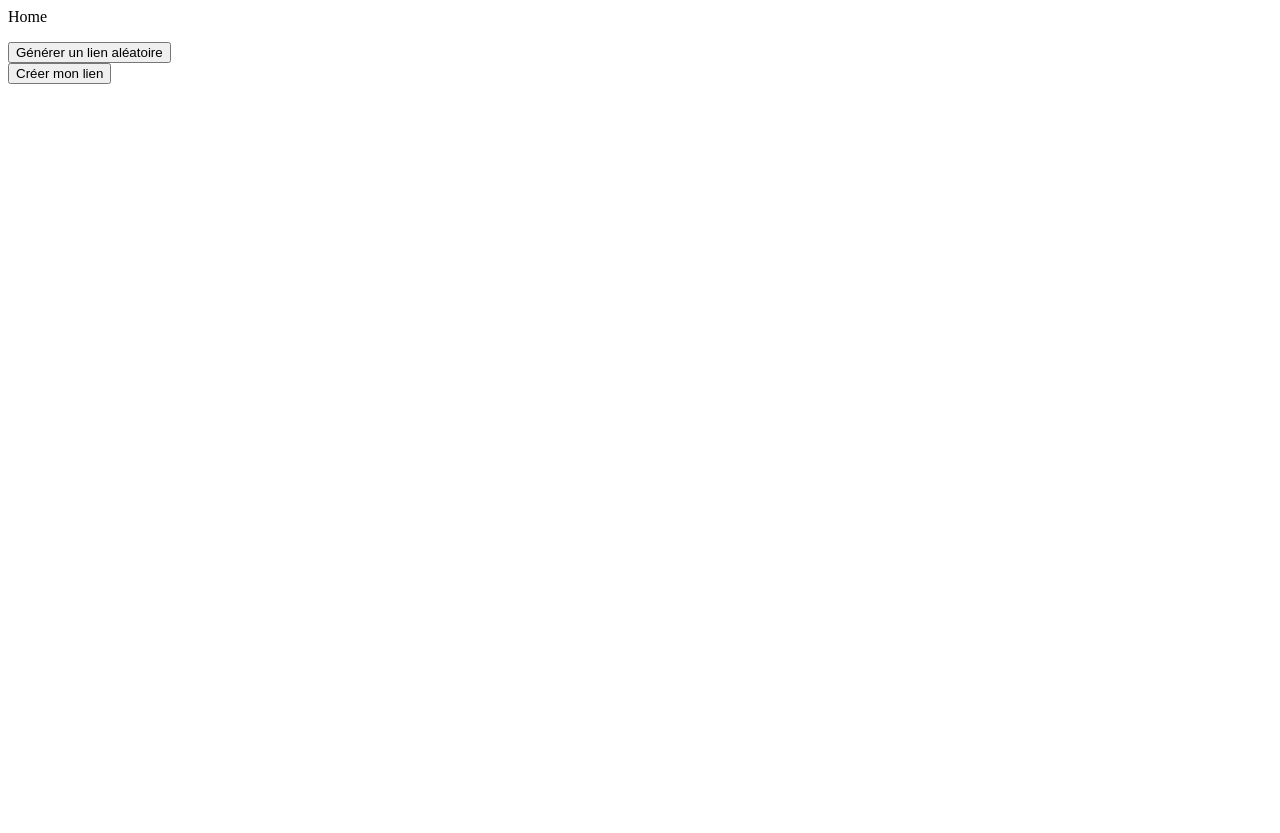
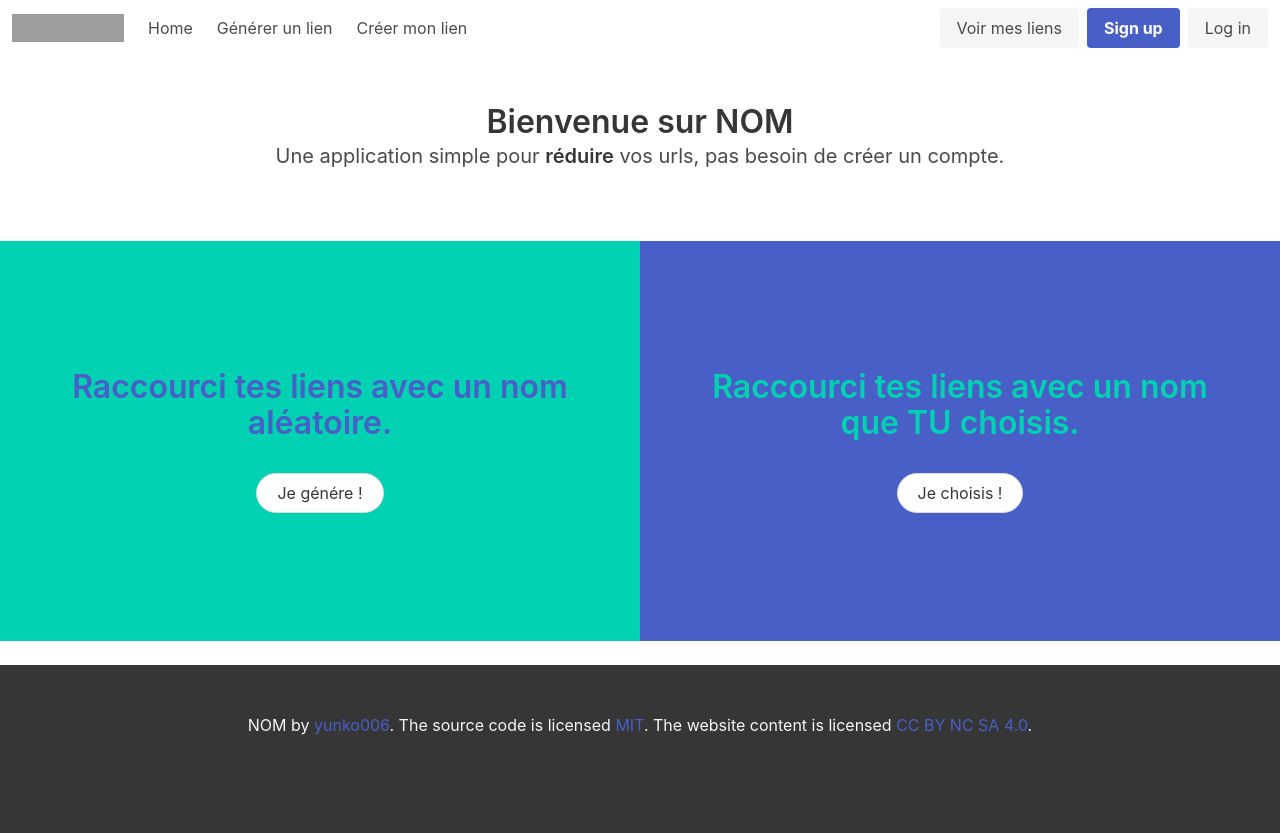
Before and after one commit to yunko006/url-shortener, a Django app: page / in a window 1280 px wide. Before the commit the page ends 84 px from the top, so only its background shows below. Run offline with Django 4.2, Linux system fonts and the light colour scheme; grey boxes are pictures that could not be loaded.

Commit message:
Update home.html

```diff
--- a/shorturl/templates/shorturl/home.html
+++ b/shorturl/templates/shorturl/home.html
@@ -1,22 +1,64 @@
-{% comment %}
-2 buttons un pour générer aléatoirement un nom
-et un autre button pour choisir le nom du lien
-{% endcomment %}
+{% extends 'shorturl/base.html' %}
 
-<p> Home </p>
+{% block title %} Acceuil {% endblock %}
 
-{% comment %} <form action="{% url 'shorturl:url_shortener' %}">
-    <input type="submit" value="Générer un lien aléatoire" />
-</form> {% endcomment %}
+{% block content%}
 
-<div>
-<a href="{% url 'shorturl:generate_url' %}">
-    <button>Générer un lien aléatoire</button>
-</a>
-</div>
+    <section class="section has-text-centered">
+        <h1 class="title">Bienvenue sur NOM</h1>
+        <h2 class="subtitle">
+        Une application simple pour <strong>réduire</strong> vos urls, pas besoin de créer un compte.
+        </h2>
+    </section>
 
-<div>
-<a href="{% url 'shorturl:choose_url' %}">
-    <button>Créer mon lien</button>
-</a>
-</div>
+
+
+    <div class="columns is-gapless mt-5">
+        <div class="column is-half">
+            <section class="hero is-halfheight is-primary">
+                <div class="hero-body">
+                    <div class="container has-text-centered">
+                        <div class="columns">
+                            <div class="column">
+                                <p class='title has-text-link'>
+                                    Raccourci tes liens avec un nom aléatoire.
+                                </p>
+                              <div class="columns is-mobile">
+                                <div class="column">
+                                    <a href="{% url 'shorturl:generate_url' %}">
+                                        <button class='button is-rounded mt-2'>Je génére !</button>
+                                    </a>
+                                </div>
+                              </div>
+                            </div>
+                        </div>
+                    </div>
+                </div>
+              </section>
+        </div>
+        <div class="column is-half">
+            <section class="hero is-halfheight is-link">
+                <div class="hero-body">
+                    <div class="container has-text-centered">
+                        <div class="columns">
+                            <div class="column">
+                                <p class='title has-text-primary'>
+                                    Raccourci tes liens avec un nom que <strong>TU</strong> choisis.
+                                </p>
+                              <div class="columns is-mobile">
+                                <div class="column">
+                                    <a href="{% url 'shorturl:choose_url' %}">
+                                        <button class='button is-rounded mt-2'>Je choisis !</button>
+                                    </a>
+                                </div>
+                              </div>
+                            </div>
+                        </div>
+                    </div>
+                </div>
+              </section>
+
+        </div>
+      </div>
+
+{% endblock%}
```
